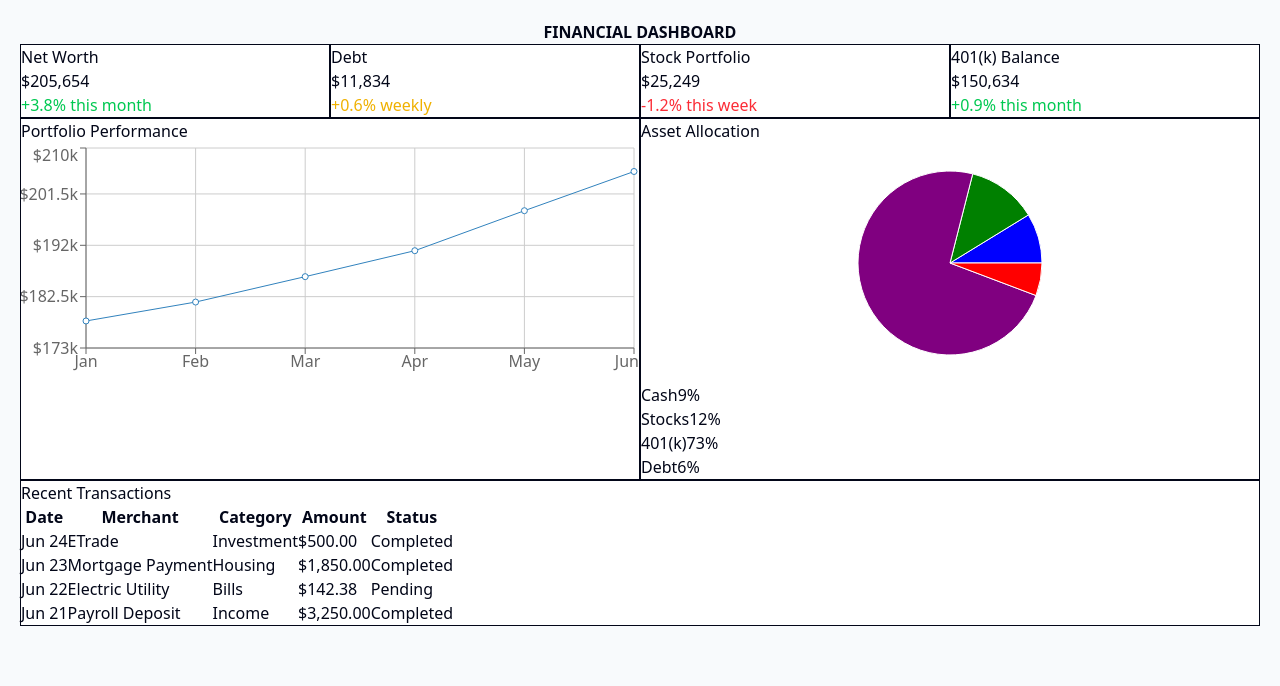
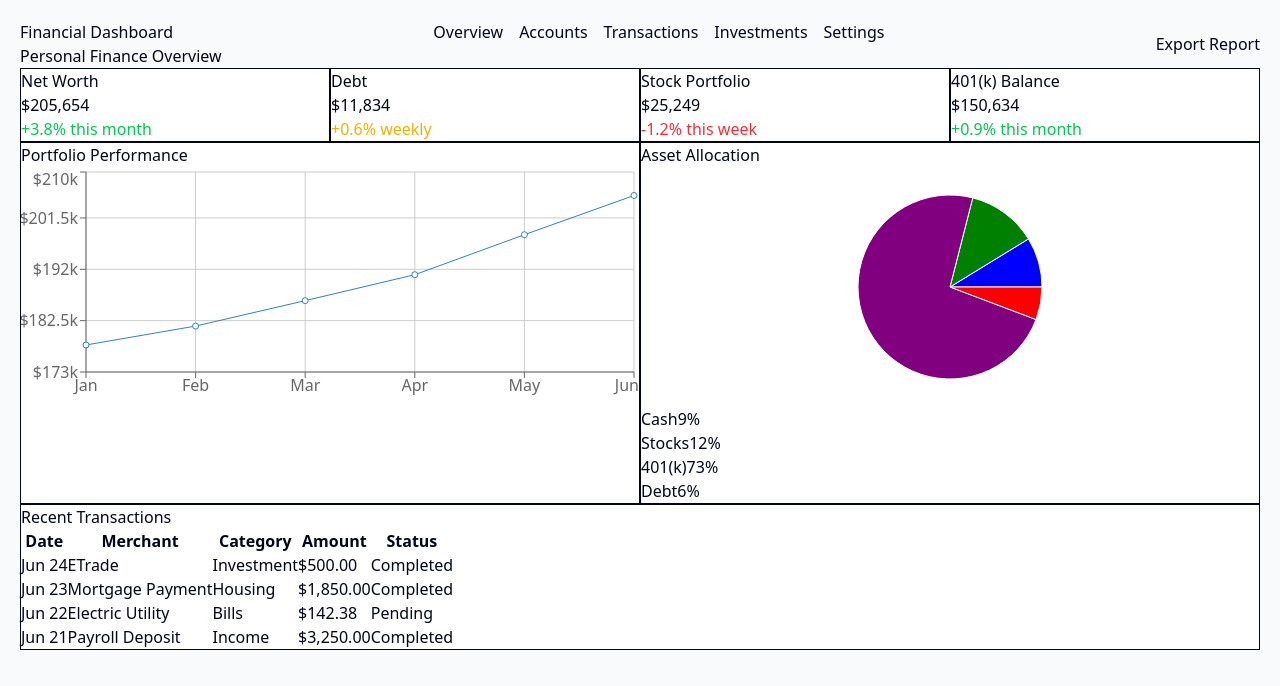
Before and after one commit to Austin-Tillotson/financial-app-project, a Next.js app: page / in a window 1280 px wide. Shown: the top 686 px of the page. Built offline with nearby package versions, Linux system fonts and the light colour scheme.

Commit message:
implemented initial header

```diff
--- a/src/components/dashboard/Header.tsx
+++ b/src/components/dashboard/Header.tsx
@@ -1,11 +1,32 @@
+const navigationItems = [
+  "Overview",
+  "Accounts",
+  "Transactions",
+  "Investments",
+  "Settings",
+];
+
 export function Header() {
   return (
-    <header className="mx-auto flex max-w-7xl items-center justify-center">
-      <div className="text-center">
-          <p className="font-semibold uppercase">
-            Financial Dashboard
-          </p>
-        </div>
+    <header className="grid md:grid-cols-3">
+      <div>
+        <p>Financial Dashboard</p>
+        <h1>Personal Finance Overview</h1>
+      </div>
+
+      <nav aria-label="Dashboard navigation">
+        <ul className="flex gap-4">
+          {navigationItems.map((item) => (
+            <li key={item}>
+              <a href="#">{item}</a>
+            </li>
+          ))}
+        </ul>
+      </nav>
+
+      <div className="flex md:justify-end">
+        <button type="button">Export Report</button>
+      </div>
     </header>
   );
 }
```
